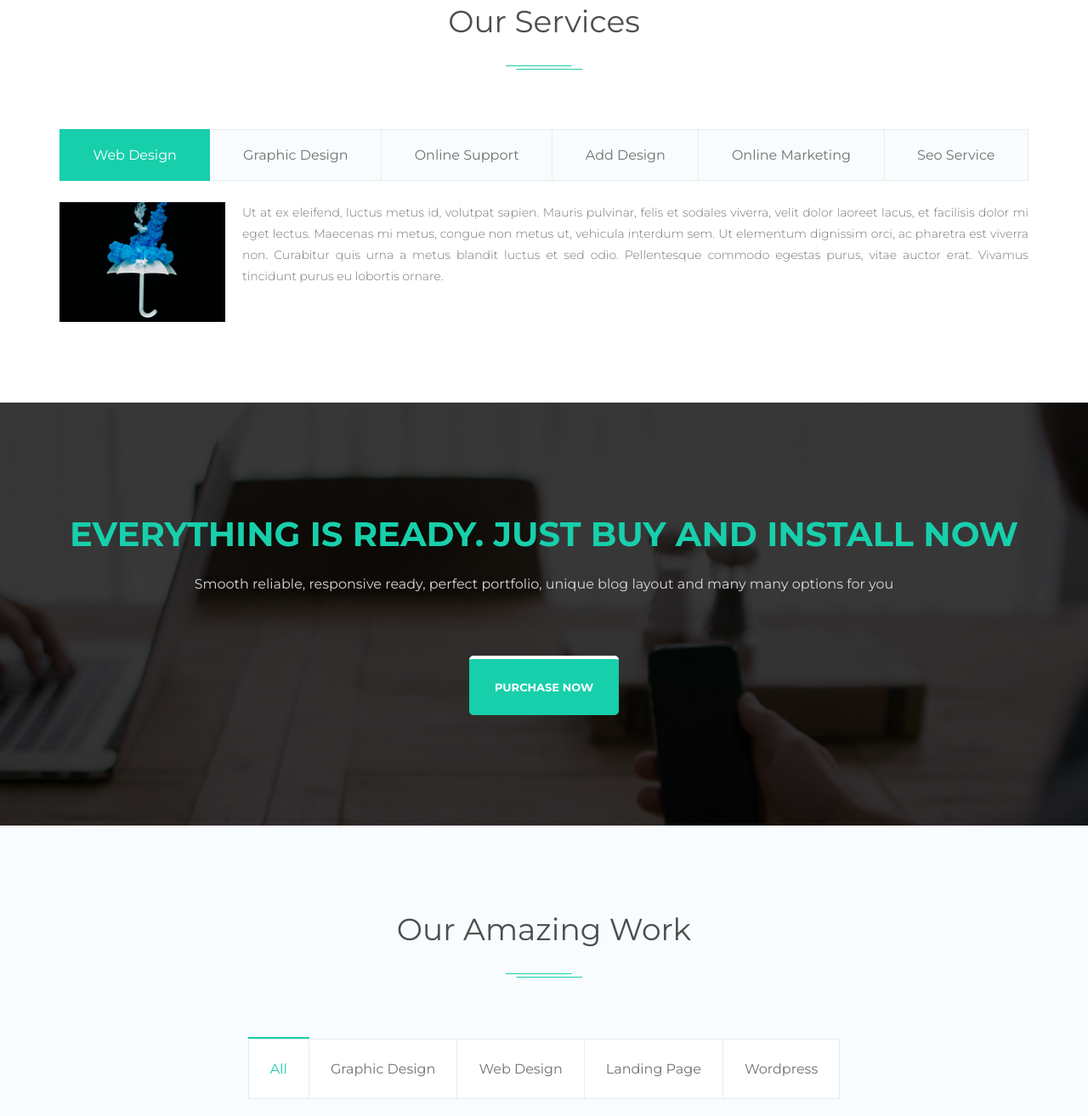
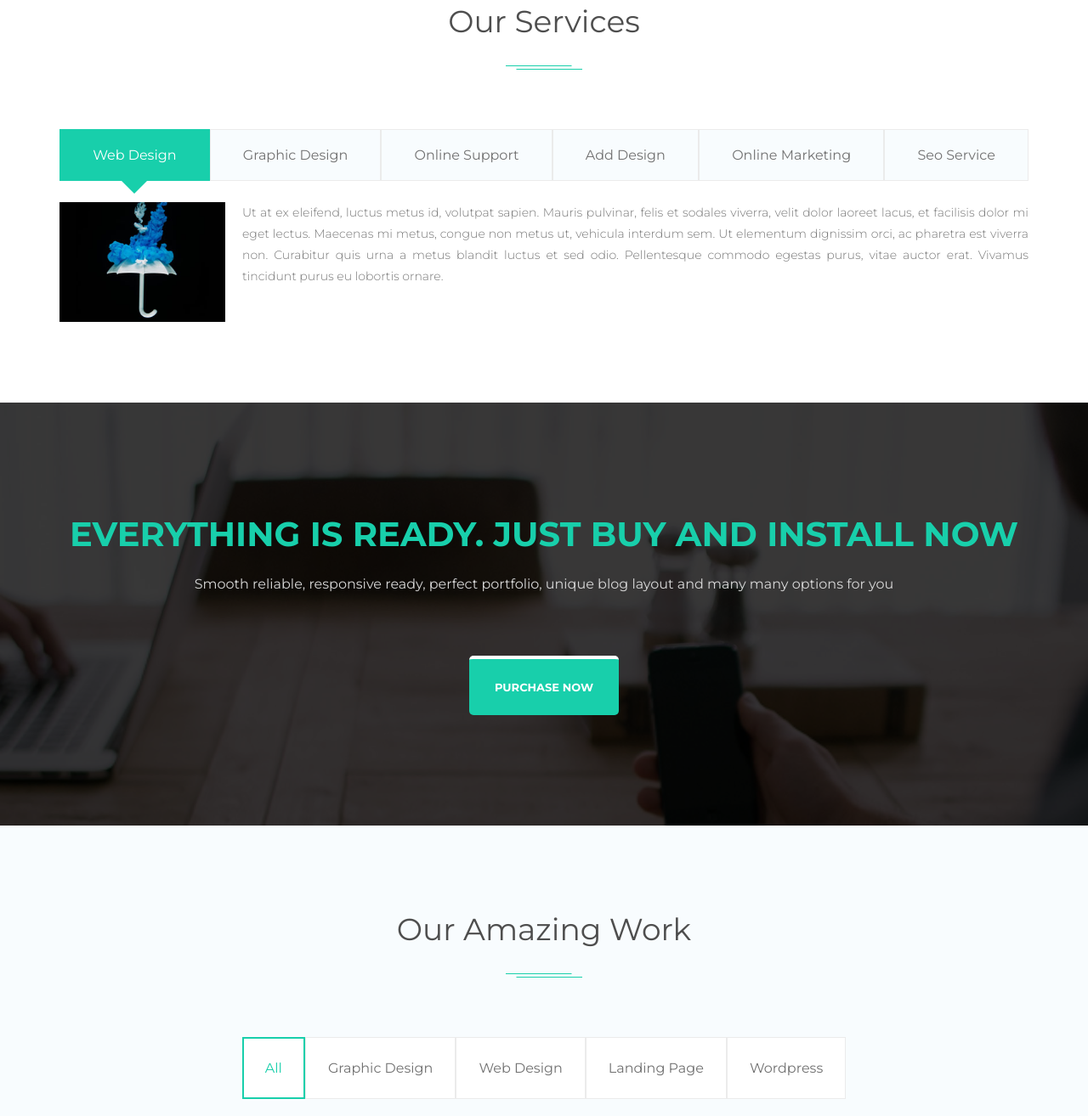
Before and after one commit to akurkotova/step-project-ham, a plain HTML site: page index.html in a window 1280 px wide. Shown: the part 1266-2580 px from the top of the page at 85% size. Drawn offline with Linux system fonts and the light colour scheme.

Commit message:
Fix review defects

```diff
--- a/css/style.css
+++ b/css/style.css
@@ -227,12 +227,12 @@ button {
 
 .our-services .ui-tabs-nav .ui-tabs-tab {
     flex-grow: 1;
+    position: relative;
 }
 
 .our-services .ui-tabs-nav .ui-tabs-tab .ui-tabs-anchor {
     text-align: center;
     border: 1px solid #ebebeb;
-    border-left: none;
     background-color: #f8fcfe;
     padding: 20px 0;
     display: block;
@@ -242,8 +242,8 @@ button {
     outline: none;
 }
 
-.our-services .ui-tabs-nav .ui-tabs-tab:nth-child(1) .ui-tabs-anchor {
-    border-left: 1px solid #ebebeb;
+.our-services .ui-tabs-nav .ui-tabs-tab:hover .ui-tabs-anchor{
+    border-color: #18cfab;
 }
 
 .our-services .ui-tabs-nav  .ui-tabs-tab.ui-state-active .ui-tabs-anchor {
@@ -268,6 +268,23 @@ button {
     text-align: justify;
     font: 300 14px/25px 'Montserrat', sans-serif;
     color: #777777;
+}
+
+.our-services .tab-triangle{
+    width: 0;
+    height: 0;
+    border-left: 15px solid transparent;
+    border-right: 15px solid transparent;
+    border-top: 15px solid #18cfab;
+    display: none;
+    position: absolute;
+    top: 61px;
+    left: 50%;
+    transform: translate(-50%, 0);
+}
+
+.our-services .ui-tabs-tab.ui-state-active .tab-triangle{
+    display: block;
 }
 /*-------------------------purchase-now-----------------------*/
 .purchase {
@@ -318,18 +335,12 @@ button {
 }
 
 .amazing-work .pictures-filter li{
-    border-top: 2px solid #f8fcfe;
-    border-bottom: 2px solid #f8fcfe;
-}
-
-.amazing-work .pictures-filter li:first-of-type a{
     border: 1px solid #ebebeb;
 }
 
 .amazing-work .pictures-filter li a{
     display: block;
-    border: 1px solid #ebebeb;
-    border-left: none;
+    border: 1px solid transparent;
     background-color: #ffffff;
     padding: 25px;
     outline: none;
@@ -338,11 +349,11 @@ button {
     text-transform: capitalize;
 }
 
-.amazing-work .pictures-filter .pictures-filter-selected{
-    border-top: 2px solid #18cfab;
-}
-
+.amazing-work .pictures-filter li:hover,
+.amazing-work .pictures-filter .pictures-filter-selected,
+.amazing-work .pictures-filter li:hover a,
 .amazing-work .pictures-filter .pictures-filter-selected a{
+    border: 1px solid #18cfab;
     color: #18cfab;
 }
 
--- a/index.html
+++ b/index.html
@@ -74,13 +74,14 @@
             <hr>
         </div>
         <div id="our-services-tabs" class="wrapper">
+
             <ul>
-                <li><a href="#tabs-1">Web Design</a></li>
-                <li><a href="#tabs-2">Graphic Design</a></li>
-                <li><a href="#tabs-3">Online Support</a></li>
-                <li><a href="#tabs-4">Add Design</a></li>
-                <li><a href="#tabs-5">Online Marketing</a></li>
-                <li><a href="#tabs-6">Seo Service</a></li>
+                <li><a href="#tabs-1">Web Design</a><div class="tab-triangle"></div></li>
+                <li><a href="#tabs-2">Graphic Design</a><div class="tab-triangle"></div></li>
+                <li><a href="#tabs-3">Online Support</a><div class="tab-triangle"></div></li>
+                <li><a href="#tabs-4">Add Design</a><div class="tab-triangle"></div></li>
+                <li><a href="#tabs-5">Online Marketing</a><div class="tab-triangle"></div></li>
+                <li><a href="#tabs-6">Seo Service</a><div class="tab-triangle"></div></li>
             </ul>
             <div id="tabs-1">
                 <img src="./images/our-services/graphic-design1.jpg">
```
